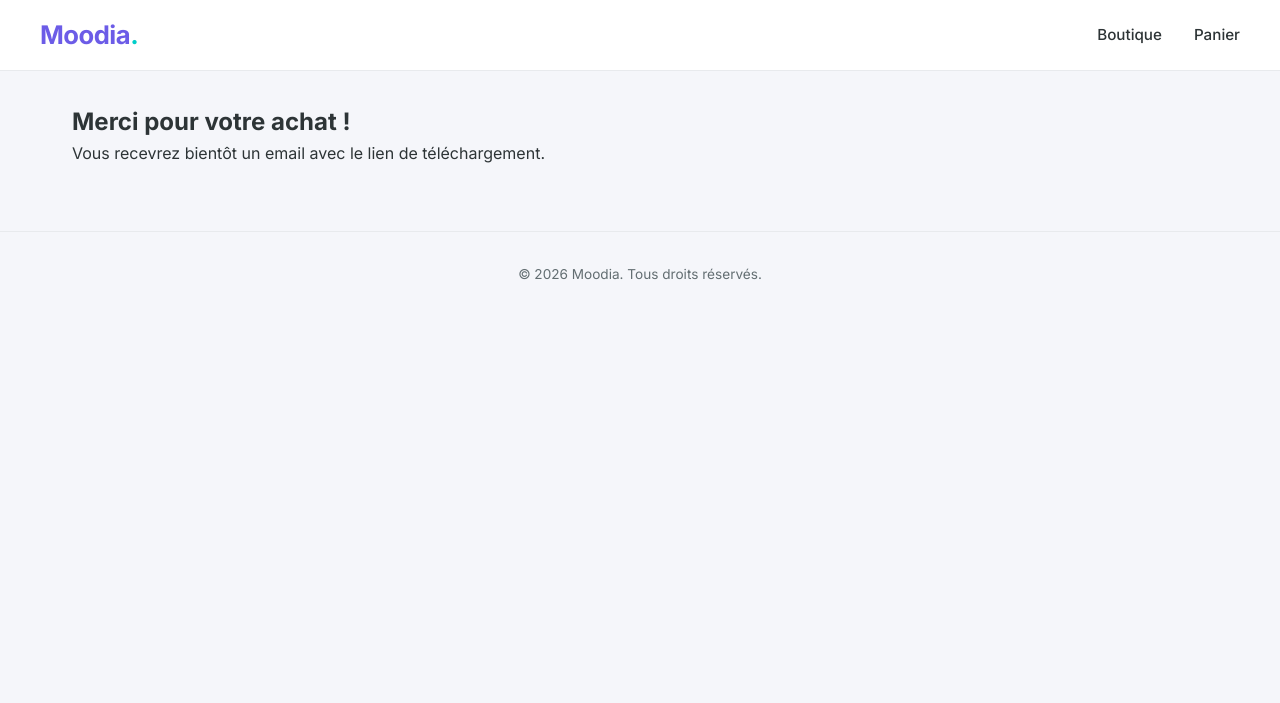
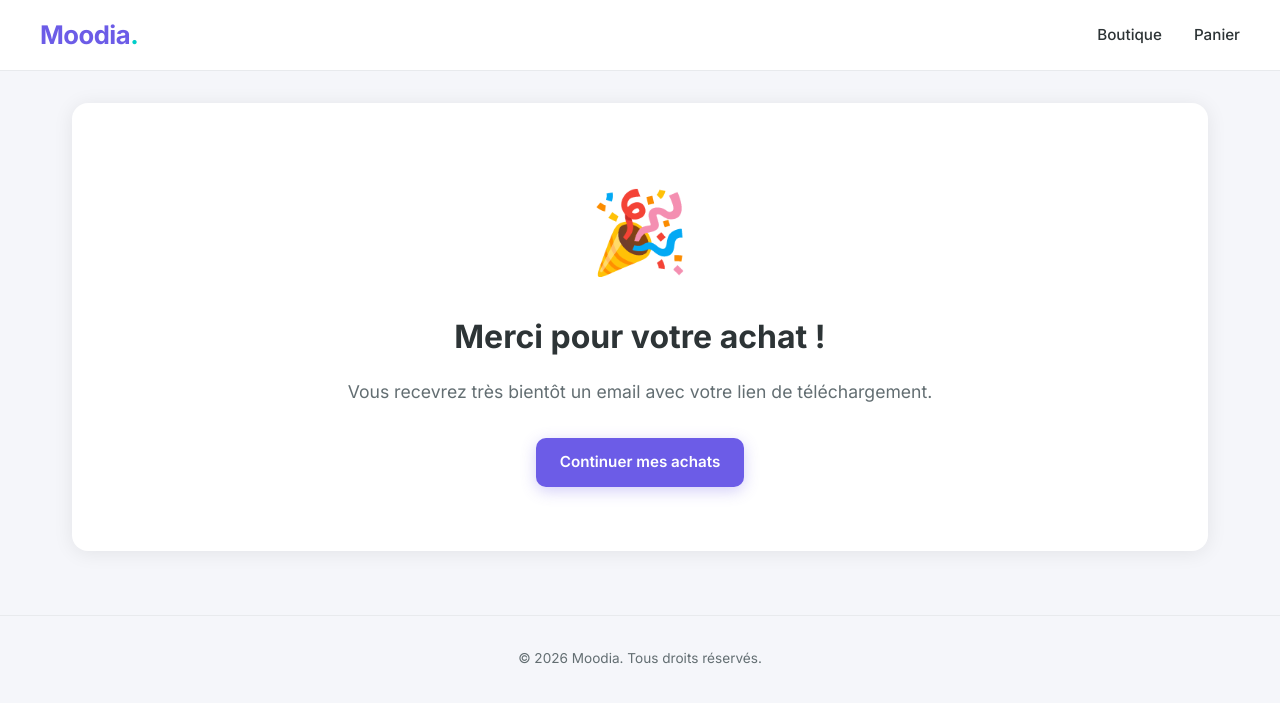
Before and after one commit to editionhorizonpositif-cpu/boutique-moodia, a FastAPI app: page /payment-success in a window 1280 px wide. Shown: the top 703 px of the page. Run offline with FastAPI, Linux system fonts and the light colour scheme; parts of the project's set-up code (start-up, migrations or seed data) failed here and were passed over.

Commit message:
Enhance success page with styling and content
Added a styled success message for completed purchases.

```diff
--- a/app/templates/success.html
+++ b/app/templates/success.html
@@ -1,5 +1,38 @@
 {% extends "base.html" %}
+{% block title %}Paiement réussi – Moodia{% endblock %}
+
+{% block extra_css %}
+<style>
+    .success-container {
+        text-align: center;
+        background: var(--white);
+        border-radius: var(--radius);
+        padding: 4rem 2rem;
+        box-shadow: var(--shadow);
+    }
+    .success-icon {
+        font-size: 5rem;
+        margin-bottom: 1rem;
+    }
+    .success-container h1 {
+        font-size: 2rem;
+        font-weight: 700;
+        margin-bottom: 1rem;
+        color: var(--dark);
+    }
+    .success-container p {
+        color: var(--gray);
+        font-size: 1.1rem;
+        margin-bottom: 2rem;
+    }
+</style>
+{% endblock %}
+
 {% block content %}
-<h2>Merci pour votre achat !</h2>
-<p>Vous recevrez bientôt un email avec le lien de téléchargement.</p>
+<div class="success-container">
+    <div class="success-icon">🎉</div>
+    <h1>Merci pour votre achat !</h1>
+    <p>Vous recevrez très bientôt un email avec votre lien de téléchargement.</p>
+    <a href="/shop" class="btn btn-primary">Continuer mes achats</a>
+</div>
 {% endblock %}
```
